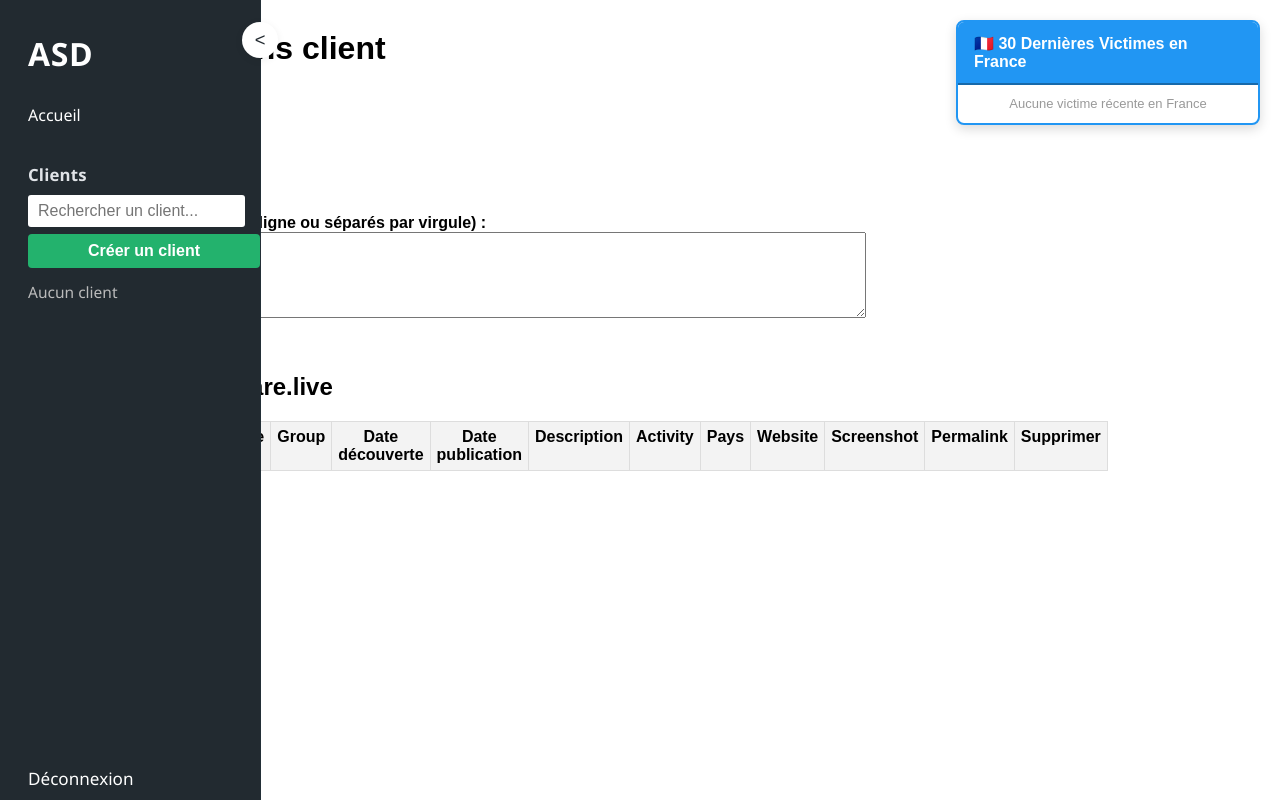
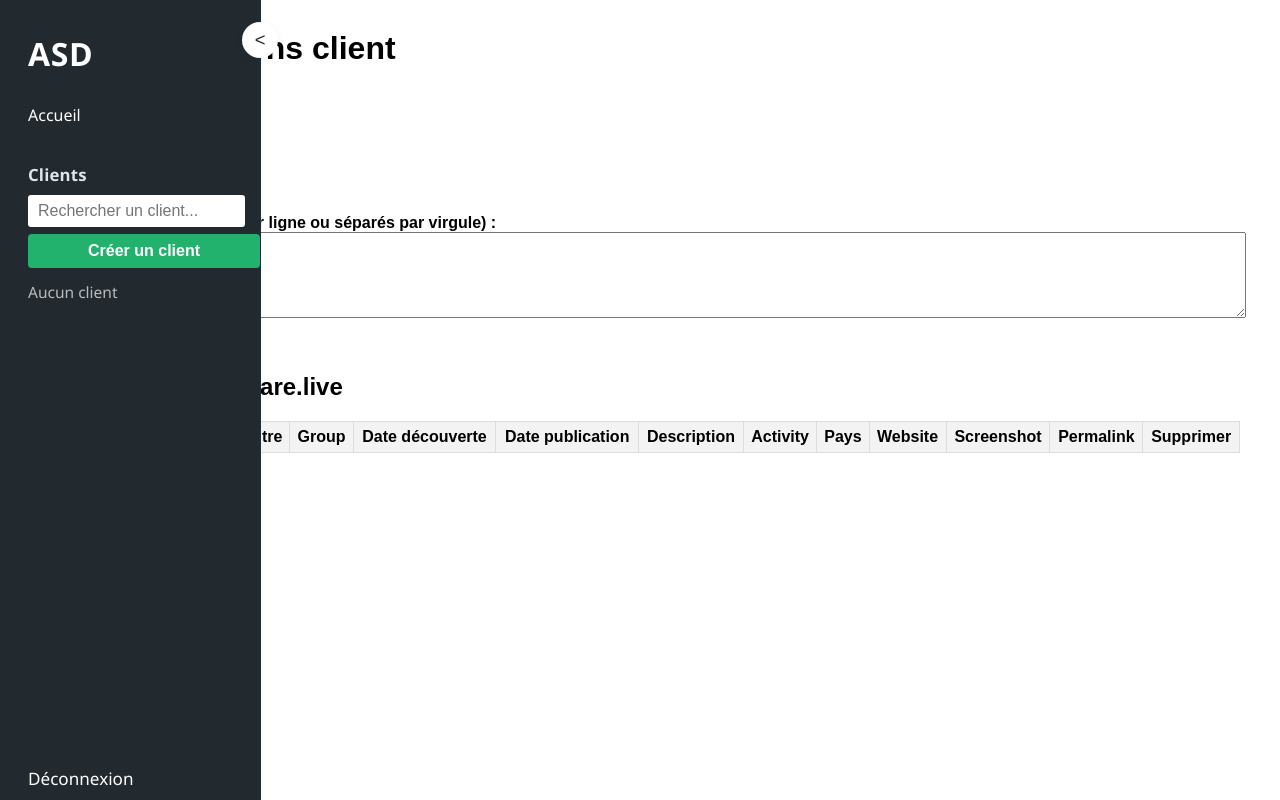
Before and after one commit to shan0ar/asd002, a PHP site: page /cti.php in a window 1280 px wide. Run offline with PHP 8.4, Linux system fonts and the light colour scheme; the visitor is signed in with stand-in values (Sample User, id 1); data that the repository does not hold is empty; some libraries are stand-ins or nearby versions.

Commit message:
Update cti.php

```diff
--- a/cti.php
+++ b/cti.php
@@ -224,16 +224,6 @@ foreach ($blacklist as $b) {
     $blacklisted[$b['client_id']][] = $b['value'];
 }
 
-// Récupération des 30 dernières victimes en France (tous clients confondus)
-$france_victims = $pdo->query("
-    SELECT r.*, c.name as client_name
-    FROM cti_results r
-    JOIN clients c ON r.client_id = c.id
-    WHERE r.data::jsonb->>'country' = 'FR'
-    ORDER BY r.added DESC
-    LIMIT 30
-")->fetchAll();
-
 // Récupération des résultats
 $results = $pdo->query("SELECT r.*, c.name FROM cti_results r JOIN clients c ON r.client_id = c.id ORDER BY r.added DESC LIMIT 200")->fetchAll();
 ?>
@@ -244,7 +234,7 @@ $results = $pdo->query("SELECT r.*, c.name FROM cti_results r JOIN clients c ON
     <title>Ajout de patterns client</title>
     <style>
         body { font-family: Arial, sans-serif; margin: 30px; }
-        .container { max-width: 1200px; margin: 0 auto; margin-right: 390px; }
+        .container { max-width: 1200px; margin: 0 auto; }
         label { font-weight: bold; margin-top: 15px; display: block; }
         textarea { width: 100%; height: 80px; }
         select, input[type="submit"] { padding: 6px; }
@@ -292,82 +282,6 @@ $results = $pdo->query("SELECT r.*, c.name FROM cti_results r JOIN clients c ON
             border: 4px solid #fff;
             border-radius: 8px;
             box-shadow: 0 0 32px rgba(0,0,0,0.6);
-        }
-        .france-victims-box {
-            position: fixed;
-            top: 20px;
-            right: 20px;
-            width: 350px;
-            max-height: 500px;
-            background: #fff;
-            border: 2px solid #2196f3;
-            border-radius: 8px;
-            box-shadow: 0 4px 12px rgba(0,0,0,0.15);
-            z-index: 1000;
-            overflow: hidden;
-            display: flex;
-            flex-direction: column;
-        }
-        .france-victims-box-header {
-            background: #2196f3;
-            color: #fff;
-            padding: 12px 16px;
-            font-weight: bold;
-            font-size: 16px;
-            border-bottom: 2px solid #1769aa;
-        }
-        .france-victims-box-content {
-            flex: 1;
-            overflow-y: auto;
-            padding: 0;
-        }
-        .france-victim-item {
-            padding: 10px 16px;
-            border-bottom: 1px solid #e0e0e0;
-            font-size: 13px;
-            line-height: 1.4;
-        }
-        .france-victim-item:last-child {
-            border-bottom: none;
-        }
-        .france-victim-item:hover {
-            background: #f5f5f5;
-        }
-        .france-victim-title {
-            font-weight: bold;
-            color: #333;
-            margin-bottom: 4px;
-        }
-        .france-victim-details {
-            color: #666;
-            font-size: 12px;
-        }
-        .france-victim-client {
-            color: #2196f3;
-            font-weight: 600;
-        }
-        .france-victim-date {
-            color: #999;
-            font-size: 11px;
-            font-style: italic;
-        }
-        @media (max-width: 1400px) {
-            .france-victims-box {
-                width: 300px;
-            }
-        }
-        @media (max-width: 1200px) {
-            .france-victims-box {
-                position: relative;
-                top: 0;
-                right: 0;
-                width: 100%;
-                margin-bottom: 20px;
-                max-height: 400px;
-            }
-            .container {
-                margin-right: auto;
-            }
         }
     </style>
     <script>
@@ -438,49 +352,6 @@ $results = $pdo->query("SELECT r.*, c.name FROM cti_results r JOIN clients c ON
 </head>
 <body>
 <?php include 'sidebar.php'; ?>
-<!-- Box des 30 dernières victimes en France -->
-<div class="france-victims-box">
-    <div class="france-victims-box-header">
-        🇫🇷 30 Dernières Victimes en France
-    </div>
-    <div class="france-victims-box-content">
-        <?php if (count($france_victims) > 0): ?>
-            <?php foreach ($france_victims as $victim):
-                $data = json_decode($victim['data'], true);
-                $title = '';
-                $group = '';
-                $date = '';
-
-                if ($victim['source'] === 'victims_search') {
-                    $title = $data['post_title'] ?? '';
-                    $group = $data['group_name'] ?? '';
-                    $date = $data['discovered'] ?? $data['published'] ?? '';
-                } else { // press_recent
-                    $title = $data['victim'] ?? '';
-                    $group = $data['ransomware'] ?? '';
-                    $date = $data['date'] ?? $data['added'] ?? '';
-                }
-            ?>
-                <div class="france-victim-item">
-                    <div class="france-victim-title"><?= htmlspecialchars($title) ?></div>
-                    <div class="france-victim-details">
-                        <span class="france-victim-client"><?= htmlspecialchars($victim['client_name']) ?></span>
-                        <?php if ($group): ?>
-                            | Groupe: <?= htmlspecialchars($group) ?>
-                        <?php endif; ?>
-                    </div>
-                    <?php if ($date): ?>
-                        <div class="france-victim-date"><?= htmlspecialchars($date) ?></div>
-                    <?php endif; ?>
-                </div>
-            <?php endforeach; ?>
-        <?php else: ?>
-            <div class="france-victim-item" style="text-align: center; color: #999;">
-                Aucune victime récente en France
-            </div>
-        <?php endif; ?>
-    </div>
-</div>
 <div class="container">
     <h1>Ajout de patterns client</h1>
     <form method="post" style="margin-bottom:20px;display:inline;">
```
